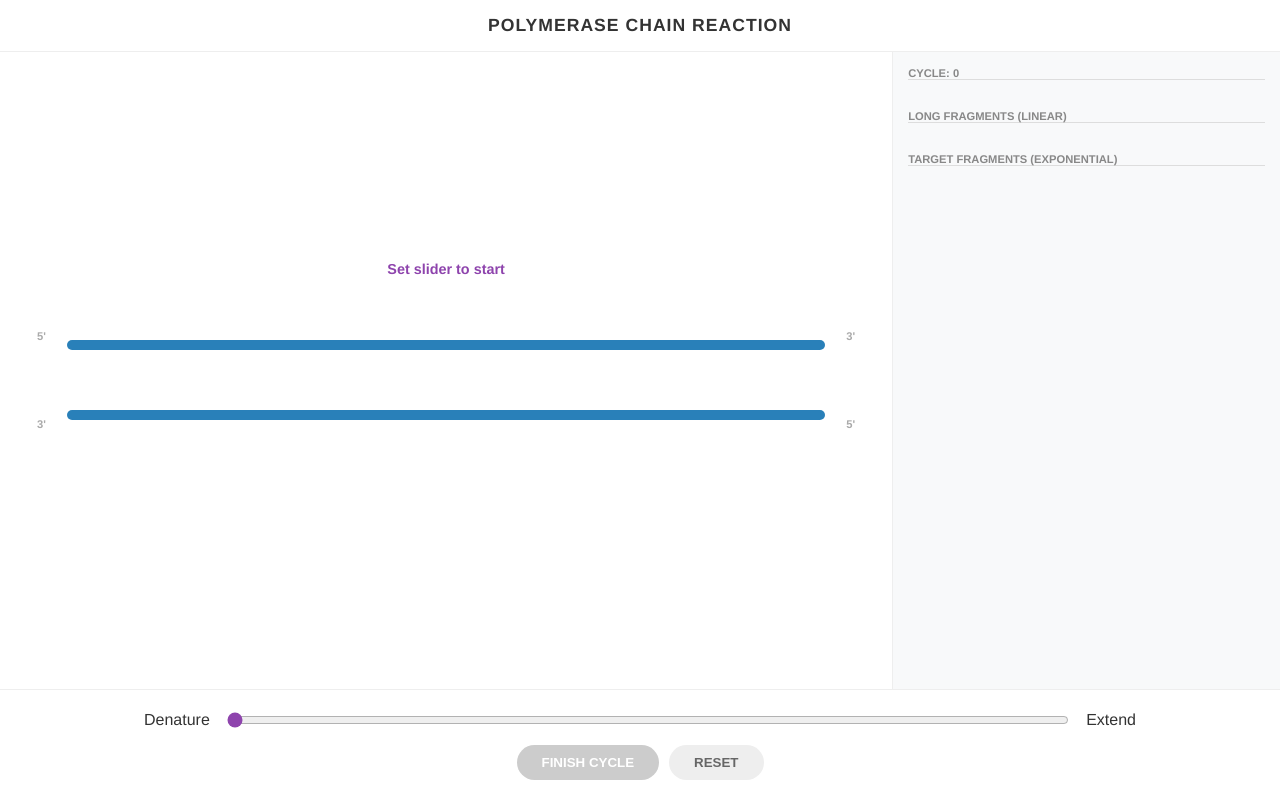
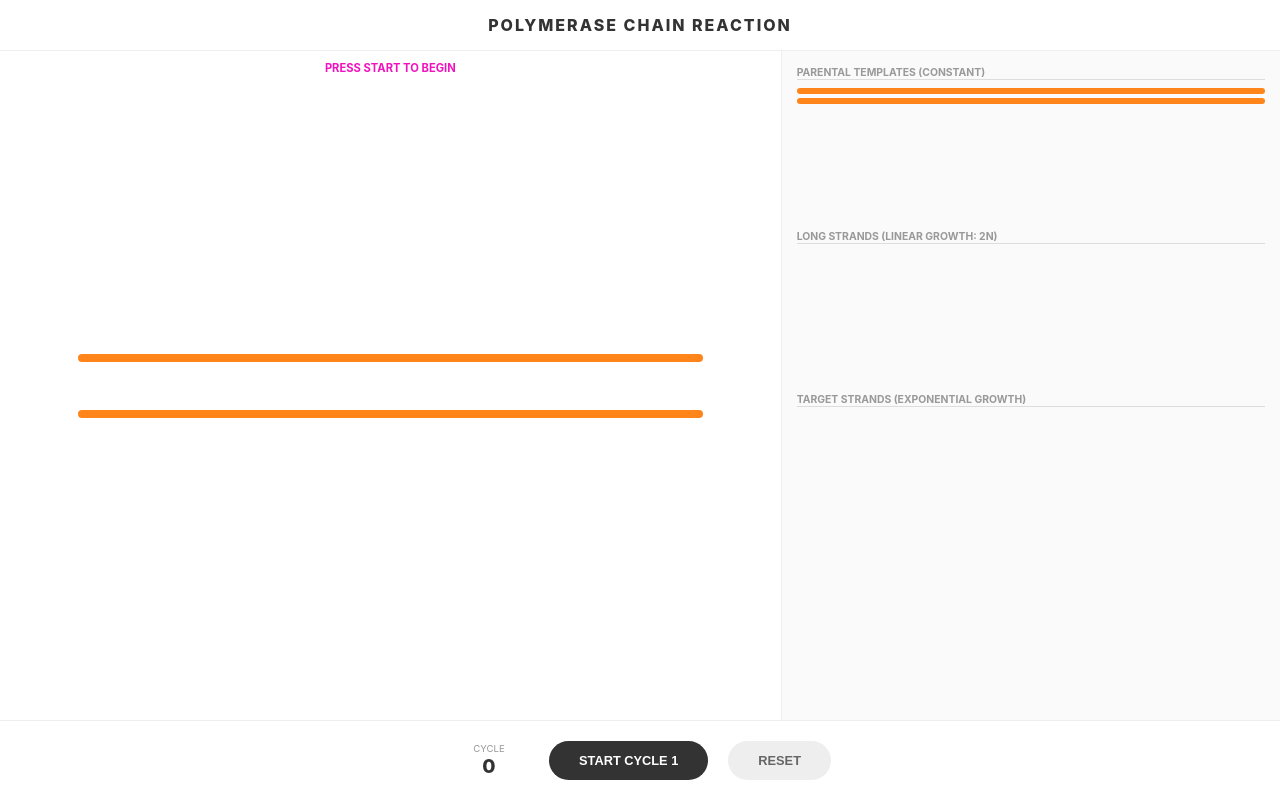
Before and after one commit to wynscape/PCR-2, a plain HTML site: page index.html in a window 1280 px wide. Drawn offline with Linux system fonts and the light colour scheme.

Commit message:
Update index.html

```diff
--- a/index.html
+++ b/index.html
@@ -3,197 +3,197 @@
 <head>
     <meta charset="UTF-8">
     <meta name="viewport" content="width=device-width, initial-scale=1.0, maximum-scale=1.0, user-scalable=no">
-    <title>PCR Simulation</title>
+    <title>PCR: Linear vs Exponential Growth</title>
     <style>
         :root {
-            --blue: #2980b9; --purple: #8e44ad; --green: #27ae60;
-            --brown: #795548; --bg: #ffffff; --text: #333; --light: #f8f9fa;
+            --orange: #ff851b; --pink: #f012be; --blue: #0074d9;
+            --black: #111111; --gray: #f4f4f4; --dark: #333;
         }
-        * { box-sizing: border-box; -webkit-touch-callout: none; -webkit-user-select: none; user-select: none; }
+        * { box-sizing: border-box; -webkit-touch-callout: none; -webkit-user-select: none; user-select: none; cursor: default; }
         body {
-            margin: 0; font-family: 'Helvetica Neue', Arial, sans-serif;
-            background: var(--bg); color: var(--text); overflow: hidden;
-            display: flex; flex-direction: column; height: 100vh;
+            margin: 0; font-family: -apple-system, BlinkMacSystemFont, "Segoe UI", Roboto, Helvetica, Arial, sans-serif;
+            background: #ffffff; color: var(--dark); overflow: hidden; height: 100vh; display: flex; flex-direction: column;
         }
 
-        /* --- UI Header --- */
-        #header { padding: 15px; border-bottom: 1px solid #eee; text-align: center; background: white; z-index: 10; }
-        h1 { margin: 0; font-size: 1.1rem; letter-spacing: 1px; color: var(--text); }
+        header { padding: 15px; border-bottom: 1px solid #eee; text-align: center; background: white; z-index: 10; }
+        h1 { margin: 0; font-size: 1rem; letter-spacing: 2px; font-weight: 800; text-transform: uppercase; }
 
-        /* --- Layout --- */
-        #main { flex: 1; display: flex; position: relative; overflow: hidden; }
-        #stage { flex: 3; position: relative; display: flex; flex-direction: column; justify-content: center; align-items: center; border-right: 1px solid #eee; }
+        #main { flex: 1; display: flex; position: relative; }
 
-        /* --- Right Margin Product Gallery --- */
-        #gallery { flex: 1.2; background: var(--light); display: flex; flex-direction: column; padding: 15px; overflow-y: auto; }
-        .gallery-section { margin-bottom: 20px; }
-        .gallery-title { font-size: 0.7rem; font-weight: bold; color: #888; text-transform: uppercase; margin-bottom: 10px; border-bottom: 1px solid #ddd; }
-        .product-grid { display: grid; grid-template-columns: repeat(auto-fill, minmax(40px, 1fr)); gap: 8px; }
+        /* --- Animation Stage --- */
+        #stage { flex: 2; position: relative; border-right: 1px solid #eee; display: flex; flex-direction: column; justify-content: center; align-items: center; }
+        .cycle-step-indicator { position: absolute; top: 10px; font-size: 0.7rem; font-weight: bold; color: var(--pink); text-transform: uppercase; }
 
-        /* Visual DNA Icons */
-        .dna-icon { height: 6px; border-radius: 3px; position: relative; }
-        .icon-long { background: linear-gradient(90deg, var(--blue) 30%, var(--green) 70%); }
-        .icon-target { background: linear-gradient(90deg, var(--purple) 20%, var(--green) 60%, var(--purple) 20%); }
+        .dna-workspace { position: relative; width: 80%; height: 160px; }
+        .strand { position: absolute; width: 100%; height: 8px; border-radius: 4px; transition: all 0.6s cubic-bezier(0.4, 0, 0.2, 1); }
+        .p-strand { background: var(--orange); }
+        .l-strand { background: var(--black); width: 0; right: 0; }
+        .primer { position: absolute; width: 25px; height: 12px; border-radius: 3px; opacity: 0; transition: opacity 0.3s; z-index: 5; }
+        .f-primer { background: var(--pink); top: 35%; left: 0; }
+        .b-primer { background: var(--blue); bottom: 35%; right: 0; }
 
-        /* --- Animation Stage Elements --- */
-        .dna-workspace { position: relative; width: 85%; height: 200px; }
-        .strand { position: absolute; width: 100%; height: 10px; border-radius: 5px; transition: all 0.8s cubic-bezier(0.4, 0, 0.2, 1); }
-        .template-original { background: var(--blue); }
-        .new-synthesis { background: var(--green); height: 10px; width: 0; position: absolute; }
-        .primer { position: absolute; width: 40px; height: 14px; background: var(--purple); border-radius: 3px; opacity: 0; z-index: 5; }
-        .label { position: absolute; font-size: 0.7rem; font-weight: bold; color: #aaa; }
+        /* --- Yield Margin --- */
+        #margin { flex: 1.2; background: #fafafa; display: flex; flex-direction: column; padding: 15px; overflow-y: hidden; }
+        .yield-title { font-size: 0.65rem; font-weight: bold; color: #999; text-transform: uppercase; margin-bottom: 8px; border-bottom: 1px solid #ddd; }
+        .product-bin { margin-bottom: 15px; flex: 1; overflow: hidden; }
+        .icon-grid { display: flex; flex-wrap: wrap; gap: 4px; align-content: flex-start; }
+
+        .icon { height: 6px; width: 25px; border-radius: 3px; position: relative; }
+        .icon-p { background: var(--orange); width: 100%; }
+        .icon-l { background: linear-gradient(90deg, var(--pink) 20%, var(--black) 80%); }
+        .icon-s { background: linear-gradient(90deg, var(--pink) 20%, var(--black) 60%, var(--blue) 20%); }
+
+        .counter { font-size: 1.2rem; font-weight: 800; color: var(--dark); margin-left: 5px; }
 
         /* --- Controls --- */
-        #controls { padding: 20px; border-top: 1px solid #eee; background: white; display: flex; flex-direction: column; align-items: center; gap: 15px; }
-        #slider-container { width: 80%; display: flex; align-items: center; gap: 15px; }
-        input[type=range] { flex: 1; cursor: pointer; accent-color: var(--purple); }
-        .btn-group { display: flex; gap: 10px; }
-        button { padding: 10px 25px; border-radius: 20px; border: none; background: var(--text); color: white; font-weight: bold; cursor: pointer; }
-        button:disabled { background: #ccc; }
-
-        /* Phase Indicators */
-        #phase-display { font-weight: bold; color: var(--purple); font-size: 0.9rem; height: 1.2rem; }
+        #controls { padding: 20px; border-top: 1px solid #eee; display: flex; justify-content: center; align-items: center; gap: 20px; background: white; }
+        button {
+            padding: 12px 30px; font-size: 0.8rem; font-weight: bold; border: none; border-radius: 50px;
+            background: var(--dark); color: white; cursor: pointer; transition: 0.2s;
+        }
+        button:disabled { opacity: 0.2; cursor: not-allowed; }
+        #cycle-info { text-align: center; min-width: 80px; }
     </style>
 </head>
 <body>
 
-    <div id="header"><h1>POLYMERASE CHAIN REACTION</h1></div>
+    <header><h1>Polymerase Chain Reaction</h1></header>
 
     <div id="main">
         <div id="stage">
-            <div id="phase-display">Set slider to start</div>
+            <div id="step-label" class="cycle-step-indicator">Press Start to Begin</div>
             <div class="dna-workspace">
-                <!-- 5' to 3' template (Top) -->
-                <div id="top-t" class="strand template-original" style="top: 30%;"></div>
-                <div class="label" style="top: 25%; left: -30px;">5'</div>
-                <div class="label" style="top: 25%; right: -30px;">3'</div>
+                <!-- Visual Workspace -->
+                <div id="top-p" class="strand p-strand" style="top: 30%;"></div>
+                <div id="bot-p" class="strand p-strand" style="bottom: 30%;"></div>
 
-                <!-- 3' to 5' template (Bottom) -->
-                <div id="bot-t" class="strand template-original" style="bottom: 30%;"></div>
-                <div class="label" style="bottom: 25%; left: -30px;">3'</div>
-                <div class="label" style="bottom: 25%; right: -30px;">5'</div>
+                <div id="p-forward" class="primer f-primer"></div>
+                <div id="p-backward" class="primer b-primer"></div>
 
-                <!-- Primers & Synthesis -->
-                <div id="p-top" class="primer" style="top: 38%; right: 0;"></div> <!-- Binds to 3' of top -->
-                <div id="p-bot" class="primer" style="bottom: 38%; left: 0;"></div> <!-- Binds to 3' of bot -->
-
-                <div id="syn-top" class="new-synthesis" style="top: 30%; right: 40px;"></div>
-                <div id="syn-bot" class="new-synthesis" style="bottom: 30%; left: 40px;"></div>
+                <div id="grow-top" class="strand l-strand" style="top: 30%;"></div>
+                <div id="grow-bot" class="strand l-strand" style="bottom: 30%; left: 0; right: auto;"></div>
             </div>
         </div>
 
-        <div id="gallery">
-            <div class="gallery-section">
-                <div class="gallery-title">Cycle: <span id="cycle-count">0</span></div>
+        <div id="margin">
+            <div class="product-bin">
+                <div class="yield-title">Parental Templates (Constant)</div>
+                <div class="icon-grid"><div class="icon icon-p"></div><div class="icon icon-p"></div></div>
             </div>
-            <div class="gallery-section">
-                <div class="gallery-title">Long Fragments (Linear)</div>
-                <div id="long-fragments" class="product-grid"></div>
+            <div class="product-bin">
+                <div class="yield-title">Long Strands (Linear Growth: 2n)</div>
+                <div id="long-grid" class="icon-grid"></div>
             </div>
-            <div class="gallery-section">
-                <div class="gallery-title">Target Fragments (Exponential)</div>
-                <div id="target-fragments" class="product-grid"></div>
+            <div class="product-bin" style="flex: 2;">
+                <div class="yield-title" id="target-title">Target Strands (Exponential Growth)</div>
+                <div id="short-grid" class="icon-grid"></div>
             </div>
         </div>
     </div>
 
     <div id="controls">
-        <div id="slider-container">
-            <span>Denature</span>
-            <input type="range" id="phase-slider" min="0" max="100" value="0">
-            <span>Extend</span>
+        <div id="cycle-info">
+            <span style="font-size: 0.6rem; color: #999; display: block;">CYCLE</span>
+            <span id="cycle-num" style="font-weight: 800; font-size: 1.2rem;">0</span>
         </div>
-        <div class="btn-group">
-            <button id="next-btn" onclick="completeCycle()" disabled>FINISH CYCLE</button>
-            <button style="background:#eee; color:#666" onclick="location.reload()">RESET</button>
-        </div>
+        <button id="step-btn" onclick="handleStep()">START CYCLE 1</button>
+        <button style="background: #eee; color: #666;" onclick="location.reload()">RESET</button>
     </div>
 
     <script>
-        /* --- SECURITY --- */
+        /* --- SECURITY LAYER --- */
         if (!window.location.hostname.includes('wynscape.github.io') && !window.location.hostname.includes('localhost')) {
-            document.body.innerHTML = "";
+            document.body.innerHTML = "<div style='padding:50px; text-align:center;'>Unauthorized Domain.</div>";
         }
         document.addEventListener('contextmenu', e => e.preventDefault());
-        document.onkeydown = e => { if(e.keyCode == 123 || (e.ctrlKey && e.shiftKey && e.keyCode == 73) || (e.ctrlKey && e.keyCode == 85)) return false; };
+        document.onkeydown = e => { if(e.keyCode == 123 || (e.ctrlKey && e.shiftKey && e.keyCode == 73)) return false; };
 
-        /* --- LOGIC --- */
-        const slider = document.getElementById('phase-slider');
-        const phaseTxt = document.getElementById('phase-display');
-        const nextBtn = document.getElementById('next-btn');
+        /* --- PCR LOGIC --- */
         let cycle = 0;
+        let step = 0; // 0: Melt, 1: Anneal, 2: Extend
+        let isRunning = false;
 
-        slider.addEventListener('input', (e) => {
-            const val = e.target.value;
+        async function handleStep() {
+            if (isRunning || cycle >= 6) return;
+            isRunning = true;
+            const btn = document.getElementById('step-btn');
+            const lbl = document.getElementById('step-label');
+            btn.disabled = true;
 
-            // 1. Denaturation (0-30)
-            if (val < 33) {
-                phaseTxt.innerText = "1. Denaturation (95°C) - Strands Separate";
-                document.getElementById('top-t').style.top = (30 - (val/2)) + "%";
-                document.getElementById('bot-t').style.bottom = (30 - (val/2)) + "%";
-                resetSynthesis();
+            if (step === 0) { // MELT
+                cycle++;
+                lbl.innerText = `Cycle ${cycle}: Denaturation (95°C)`;
+                lbl.style.color = "#ff4136";
+                document.getElementById('top-p').style.top = "10%";
+                document.getElementById('bot-p').style.bottom = "10%";
+                await wait(800);
+                step = 1;
+                btn.innerText = "ANNEAL";
             }
-            // 2. Annealing (33-66)
-            else if (val >= 33 && val < 66) {
-                phaseTxt.innerText = "2. Annealing (55°C) - Primers Bind to 3' Ends";
-                document.getElementById('p-top').style.opacity = "1";
-                document.getElementById('p-bot').style.opacity = "1";
-                document.getElementById('syn-top').style.width = "0%";
-                document.getElementById('syn-bot').style.width = "0%";
+            else if (step === 1) { // ANNEAL
+                lbl.innerText = `Cycle ${cycle}: Annealing (55°C)`;
+                lbl.style.color = "var(--pink)";
+                document.getElementById('p-forward').style.opacity = "1";
+                document.getElementById('p-backward').style.opacity = "1";
+                await wait(800);
+                step = 2;
+                btn.innerText = "EXTEND";
             }
-            // 3. Extension (66-100)
-            else {
-                phaseTxt.innerText = "3. Extension (72°C) - Synthesis Starts";
-                const extWidth = ((val - 66) / 34) * 85;
-                document.getElementById('syn-top').style.width = extWidth + "%";
-                document.getElementById('syn-bot').style.width = extWidth + "%";
-                if(val == 100) nextBtn.disabled = false;
+            else if (step === 2) { // EXTEND
+                lbl.innerText = `Cycle ${cycle}: Extension (72°C)`;
+                lbl.style.color = "var(--green)";
+                const gT = document.getElementById('grow-top');
+                const gB = document.getElementById('grow-bot');
+                gT.style.width = "100%";
+                gB.style.width = "100%";
+                await wait(1000);
+
+                updateYield();
+
+                // Reset stage for next cycle
+                document.getElementById('top-p').style.top = "30%";
+                document.getElementById('bot-p').style.bottom = "30%";
+                document.getElementById('p-forward').style.opacity = "0";
+                document.getElementById('p-backward').style.opacity = "0";
+                gT.style.width = "0";
+                gB.style.width = "0";
+
+                step = 0;
+                document.getElementById('cycle-num').innerText = cycle;
+                btn.innerText = cycle < 6 ? `START CYCLE ${cycle + 1}` : "MAX REACHED";
             }
-        });
 
-        function completeCycle() {
-            if (cycle >= 5) return;
-            cycle++;
-            document.getElementById('cycle-count').innerText = cycle;
-
-            // Math Logic: Linear vs Exponential
-            const longCount = cycle * 2;
-            const total = Math.pow(2, cycle);
-            const targetCount = cycle < 3 ? 0 : total - longCount;
-
-            // Update Gallery
-            updateGallery(longCount, targetCount);
-
-            // Reset for next cycle
-            slider.value = 0;
-            nextBtn.disabled = true;
-            resetVisuals();
-            phaseTxt.innerText = "Cycle " + cycle + " Complete. Start next cycle?";
+            btn.disabled = false;
+            isRunning = false;
         }
 
-        function updateGallery(l, t) {
-            const lGrid = document.getElementById('long-fragments');
-            const tGrid = document.getElementById('target-fragments');
+        function updateYield() {
+            // Math: Templates=2, Long=2n, Target=2^(n+1)-2n-2
+            const longCount = 2 * cycle;
+            const totalStrands = 2 * Math.pow(2, cycle);
+            const targetCount = totalStrands - longCount - 2;
+
+            const lGrid = document.getElementById('long-grid');
+            const sGrid = document.getElementById('short-grid');
 
             lGrid.innerHTML = '';
-            for(let i=0; i<l; i++) lGrid.innerHTML += '<div class="dna-icon icon-long"></div>';
+            for(let i=0; i < Math.min(longCount, 30); i++) {
+                lGrid.innerHTML += '<div class="icon icon-l"></div>';
+            }
+            if(longCount > 0) lGrid.innerHTML += `<span class="counter">${longCount}</span>`;
 
-            tGrid.innerHTML = '';
-            for(let i=0; i<t; i++) tGrid.innerHTML += '<div class="dna-icon icon-target"></div>';
+            sGrid.innerHTML = '';
+            let displayCount = Math.min(targetCount, 60);
+            for(let i=0; i < displayCount; i++) {
+                sGrid.innerHTML += '<div class="icon icon-s"></div>';
+            }
+            if(targetCount > 0) {
+                sGrid.innerHTML += `<span class="counter">${targetCount}</span>`;
+                document.getElementById('target-title').style.color = "var(--pink)";
+            }
         }
 
-        function resetSynthesis() {
-            document.getElementById('p-top').style.opacity = "0";
-            document.getElementById('p-bot').style.opacity = "0";
-            document.getElementById('syn-top').style.width = "0";
-            document.getElementById('syn-bot').style.width = "0";
-        }
-
-        function resetVisuals() {
-            document.getElementById('top-t').style.top = "30%";
-            document.getElementById('bot-t').style.bottom = "30%";
-            resetSynthesis();
-        }
+        function wait(ms) { return new Promise(r => setTimeout(r, ms)); }
     </script>
 </body>
 </html>
```
